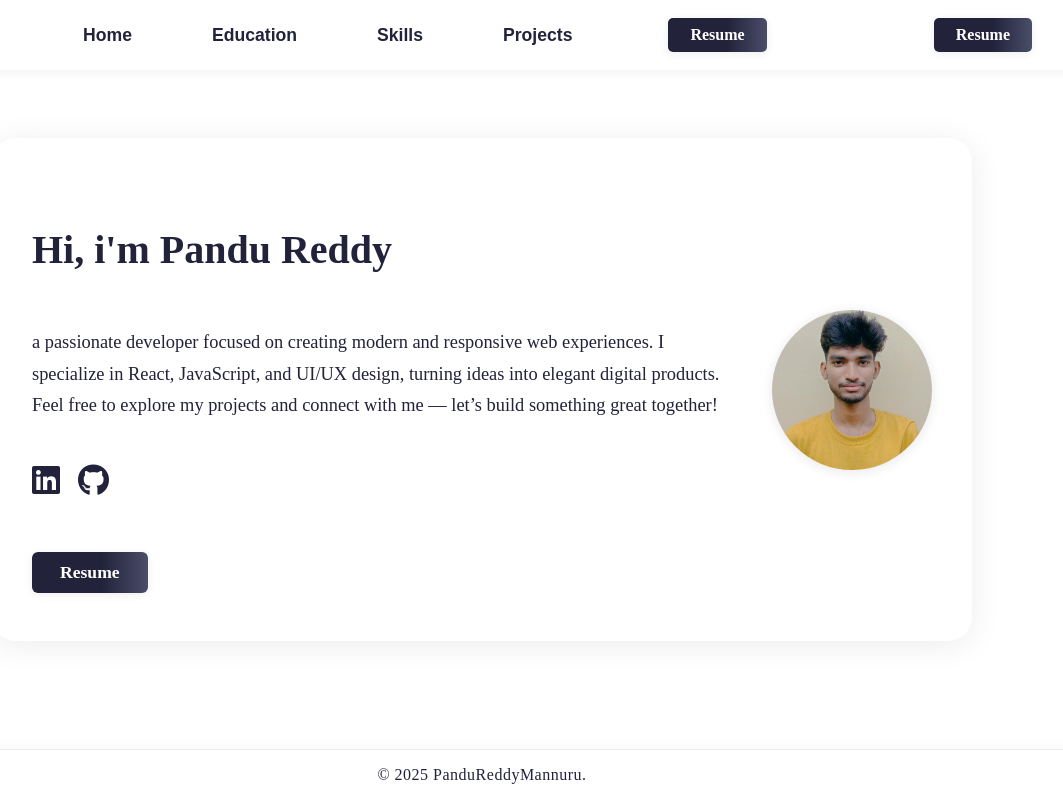
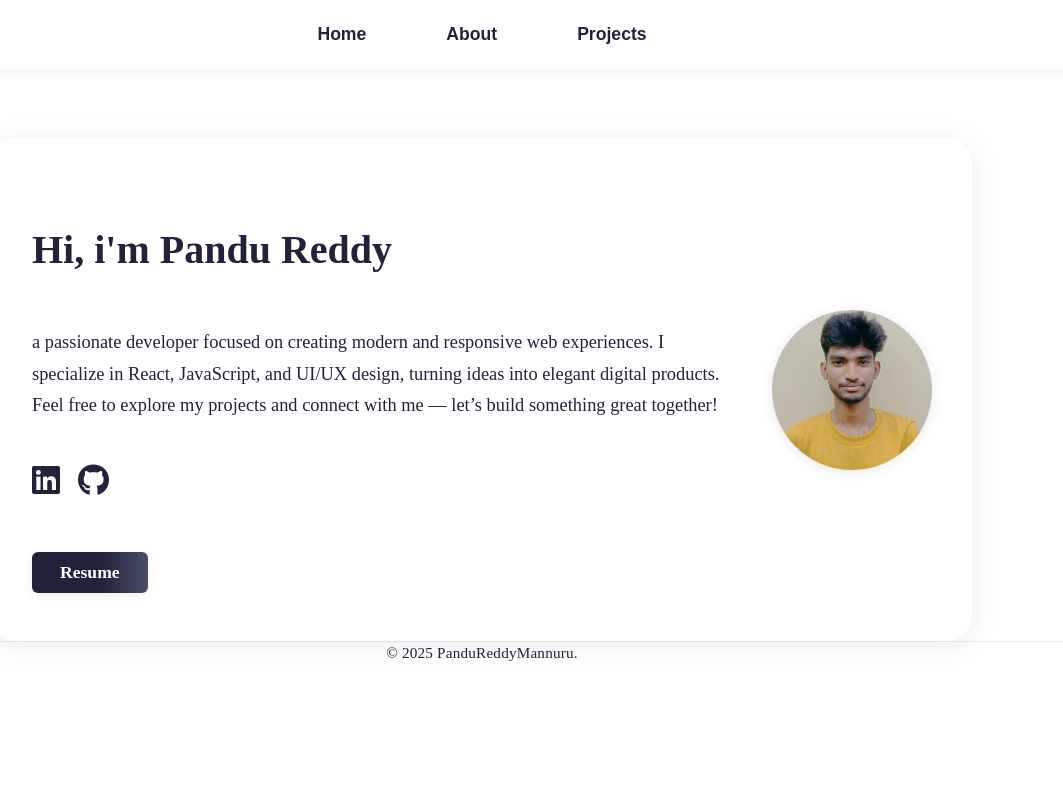
Before and after one commit to PanduReddyMannuru/Portifolio, a React (Vite) app: page / in a window 1280 px wide. Shown: the whole page, without its empty margins (158-1221 px from the left). Built offline with nearby package versions, Linux system fonts and the light colour scheme.

Commit message:
modified

```diff
--- a/src/App.css
+++ b/src/App.css
@@ -4,22 +4,29 @@ html {
 
 body {
   padding-top: 90px; /* Adjust this value to match your header height */
-  padding-bottom: 70px; /* To prevent footer overlap, adjust to your footer height */
+  padding-bottom: 0; /* To prevent footer overlap, adjust to your footer height */
 }
 
 footer {
-  position: fixed;
+  /* position: fixed; */
   left: 0;
   bottom: 0;
   width: 100%;
-  padding:0;   /* Reduced padding */
+  padding: 0;
+  margin: 0;
   background: #fff;
   color: #22223b;
   text-align: center;
-  font-size: 1rem;
-  font-weight: 500;
-  letter-spacing: 0.5px;
+  font-size: 0.95rem;
+  font-weight: 400;
+  letter-spacing: 0.2px;
   border-top: 1px solid #ececec;
-  box-shadow: 0 -2px 12px rgba(34,34,59,0.03);
-  z-index: 99;
+  box-shadow: none;
 }
+
+footer p {
+  margin: 0;
+  padding: 2px 0;
+  line-height: 1.2;
+  font-size: 0.95rem;
+}
--- a/src/App.jsx
+++ b/src/App.jsx
@@ -2,10 +2,9 @@ import { useState } from 'react'
 import './App.css'
 import Header from './components/Header'
 import Home from './components/Home.jsx'
-import Education from './components/Education.jsx'
-import Skills from './components/Skills.jsx'
 import Projects from './components/Projects.jsx'
 import { SpeedInsights } from "@vercel/speed-insights/react"
+import About from './components/About.jsx'
 
 const App = () => {
   const [activeSection, setActiveSection] = useState('home')
@@ -14,8 +13,7 @@ const App = () => {
     <>
       <Header onNavClick={setActiveSection} />
       {activeSection === 'home' && <Home />}
-      {activeSection === 'education' && <Education />}
-      {activeSection === 'skills' && <Skills />}
+      {activeSection === 'about' && <About />}
       {activeSection === 'projects' && <Projects />}
       <footer>
         <p>© 2025 PanduReddyMannuru.</p>
--- /dev/null
+++ b/src/components/About.jsx
@@ -0,0 +1,15 @@
+import React from 'react'
+import Skills from './Skills'
+import Education from './Education'
+
+const About = () => {
+  return (
+    <>
+    <Skills />
+    <Education />
+    </>
+
+  )
+}
+
+export default About
--- a/src/components/Header.jsx
+++ b/src/components/Header.jsx
@@ -22,32 +22,12 @@ const Header = ({ onNavClick }) => {
             <button onClick={() => { onNavClick('home'); setMenuOpen(false); }}>Home</button>
           </li>
           <li>
-            <button onClick={() => { onNavClick('education'); setMenuOpen(false); }}>Education</button>
-          </li>
-          <li>
-            <button onClick={() => { onNavClick('skills'); setMenuOpen(false); }}>Skills</button>
+            <button onClick={() => { onNavClick('about'); setMenuOpen(false); }}>About</button>
           </li>
           <li>
             <button onClick={() => { onNavClick('projects'); setMenuOpen(false); }}>Projects</button>
           </li>
-          <li className="mobile-resume">
-            <a
-              href="/23BQ5A4208.pdf"
-              download="PanduReddy_Resume"
-              className="resume-button"
-              onClick={() => setMenuOpen(false)}
-            >
-              Resume
-            </a>
-          </li>
         </ul>
-        <a
-          href="/23BQ5A4208.pdf"
-          download="PanduReddy_Resume"
-          className="resume-button desktop-resume"
-        >
-          Resume
-        </a>
       </div>
     </nav>
   )
--- a/src/styles/Header.css
+++ b/src/styles/Header.css
@@ -67,29 +67,6 @@ nav a:focus {
   color: #4a4e69;
   border-bottom: 2px solid #4a4e69;
 }
-
-.resume-button {
-  margin-left: 32px;
-  padding: 8px 22px;
-  background: linear-gradient(90deg, #22223b 60%, #4a4e69 100%);
-  color: #fff;
-  border: none;
-  border-radius: 5px;
-  font-size: 1rem;
-  font-weight: 600;
-  text-decoration: none;
-  box-shadow: 0 2px 8px rgba(34, 34, 59, 0.08);
-  transition: background 0.2s, transform 0.2s, color 0.2s;
-  cursor: pointer;
-  display: inline-block;
-}
-
-.resume-button:hover {
-  background: linear-gradient(90deg, #4a4e69 60%, #22223b 100%);
-  color: #fff;
-  transform: translateY(-2px) scale(1.04);
-}
-
 /* Hamburger styles */
 .hamburger {
   display: none;
@@ -143,19 +120,4 @@ nav a:focus {
     width: 100%;
     padding: 12px 24px;
   }
-  .resume-button {
-    margin-left: 0;
-    margin-top: 12px;
-    width: 90%;
-    max-width: 200px;
-    display: block;
-  }
-  .desktop-resume {
-    display: none;
-  }
-  .mobile-resume {
-    display: block;
-    width: 100%;
-    margin-top: 8px;
-  }
 }
```
